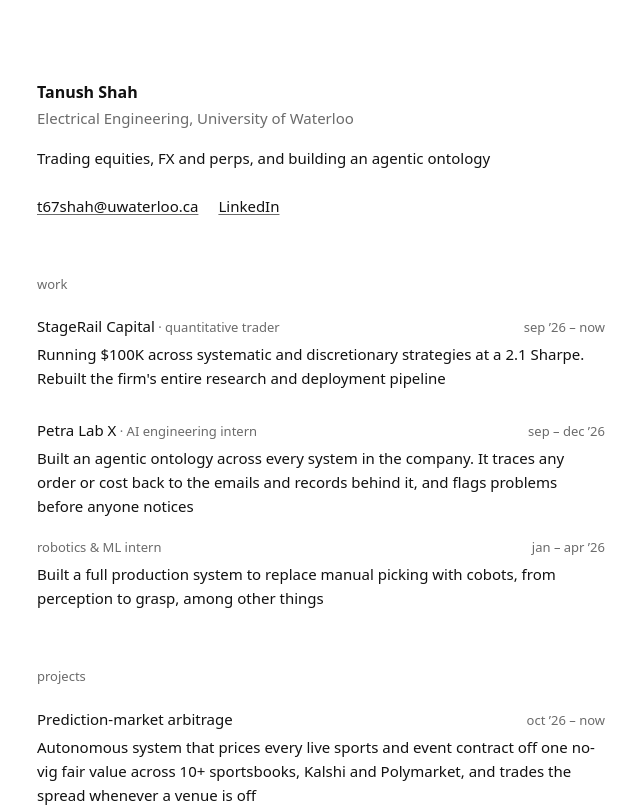
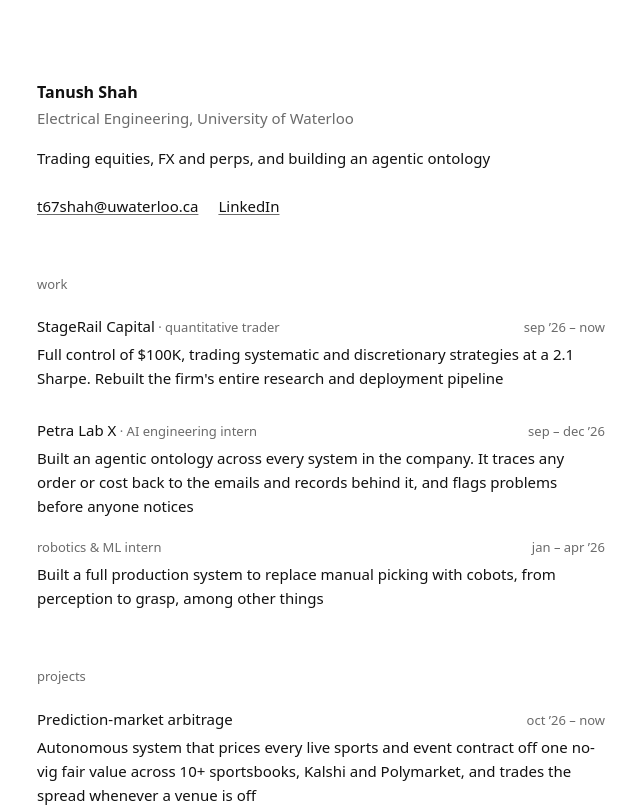
Before and after one commit to tswaterloo/portfoliosite, a Next.js app: page / in a window 1280 px wide. Shown: the top 807 px of the page, without its empty margins (319-959 px from the left). Built offline with nearby package versions, Linux system fonts and the light colour scheme.

Commit message:
StageRail: full control (#29)
Claude-Session: https://claude.ai/code/session_01VzWT3s4DFsaefx8Bd9sagr

Co-authored-by: Claude <noreply@anthropic.com>

```diff
--- a/app/page.tsx
+++ b/app/page.tsx
@@ -10,7 +10,7 @@ const work: Entry[] = [
     name: "StageRail Capital",
     role: "quantitative trader",
     dates: "sep ’26 – now",
-    text: "Running $100K across systematic and discretionary strategies at a 2.1 Sharpe. Rebuilt the firm's entire research and deployment pipeline",
+    text: "Full control of $100K, trading systematic and discretionary strategies at a 2.1 Sharpe. Rebuilt the firm's entire research and deployment pipeline",
   },
   {
     name: "Petra Lab X",
```
